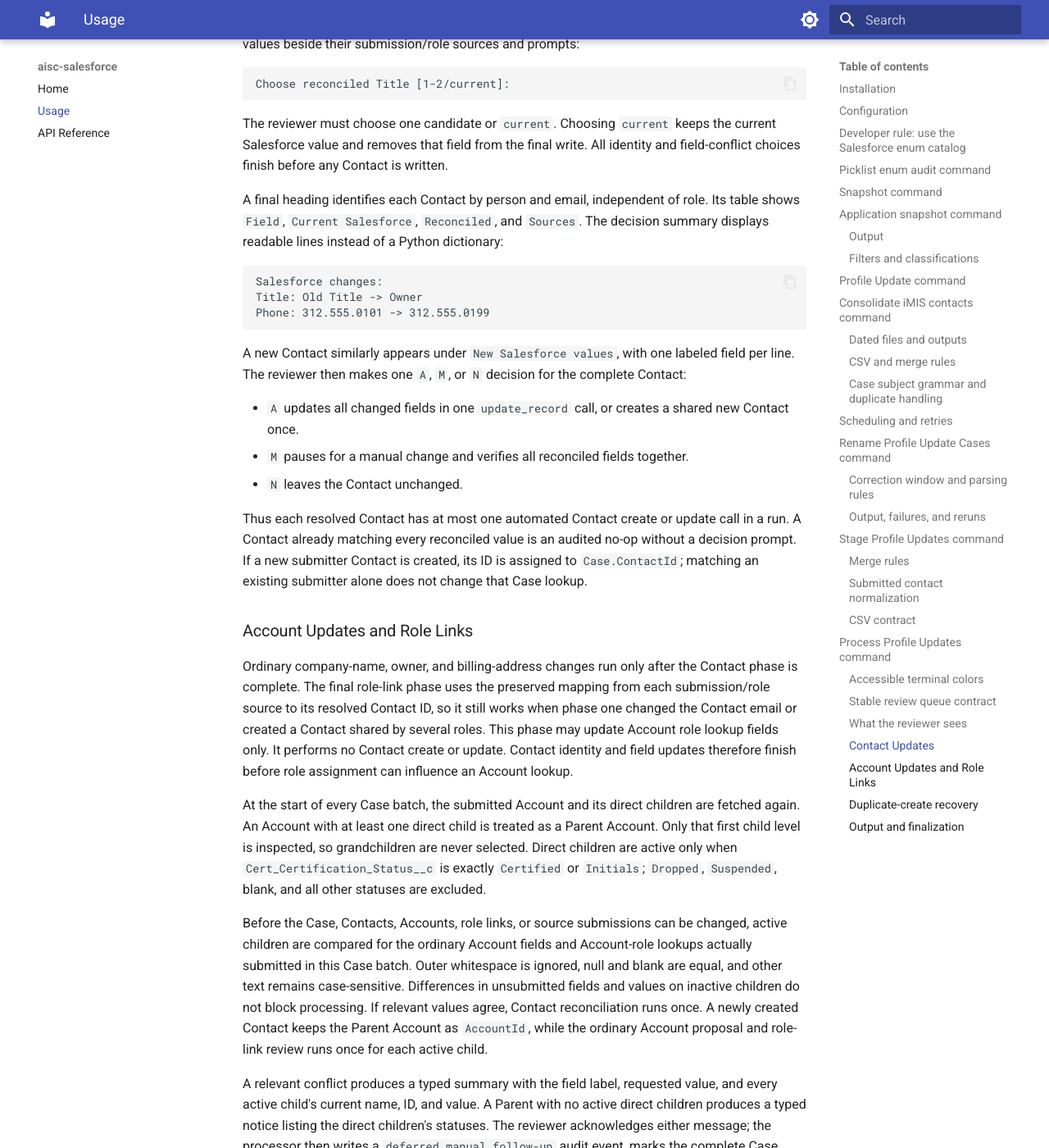
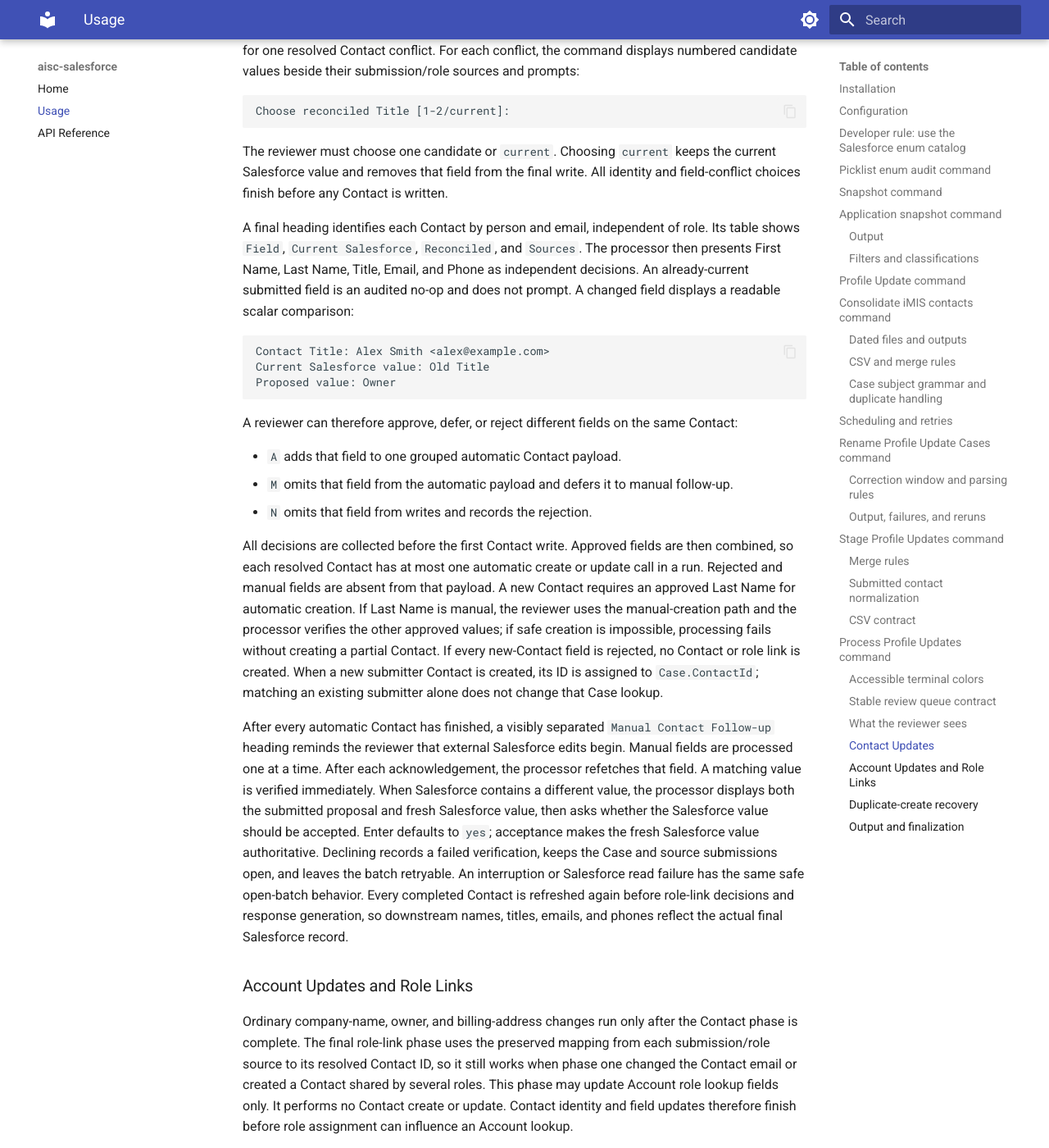
Before and after one commit to MauxBoyle/aisc-sf, an MkDocs documentation site: the page built from docs/usage.md, in a window 1280 px wide and 1400 px high, scrolled down 19730 px. Shown: the whole window at 82% size. Built offline with MkDocs 1.6.1 and Material for MkDocs 9.7.7, drawn with Linux system fonts in a browser that asks for light colours; some of the changed text lies outside the part shown.

Commit message:
Add per-field Contact review

````diff
--- a/docs/usage.md
+++ b/docs/usage.md
@@ -853,7 +853,7 @@
 | Shortcut | Complete phrase | Result |
 |---|---|---|
 | `A` | `apply automatically` | Update Salesforce with the proposed value |
-| `M` | `make manually` | Pause, refetch, and verify the reviewer’s Salesforce change |
+| `M` | `make manually` | Defer the field, then refetch and verify it during manual follow-up |
 | `N` | `will not be made` | Record the rejection without a Salesforce data change |
 
 Decision shortcuts and complete phrases are case-insensitive. The JSON Lines
@@ -866,8 +866,9 @@
 then prints and completes these ordered phases:
 
 1. `Contact Updates`
-2. `Account Updates`
-3. `Role Links`
+2. `Manual Contact Follow-up`
+3. `Account Updates`
+4. `Role Links`
 
 ### Contact Updates
 
@@ -906,29 +907,49 @@
 
 A final heading identifies each Contact by person and email, independent of
 role. Its table shows `Field`, `Current Salesforce`, `Reconciled`, and
-`Sources`. The decision summary displays readable lines instead of a Python
-dictionary:
+`Sources`. The processor then presents First Name, Last Name, Title, Email, and
+Phone as independent decisions. An already-current submitted field is an
+audited no-op and does not prompt. A changed field displays a readable scalar
+comparison:
 
 ```text
-Salesforce changes:
-Title: Old Title -> Owner
-Phone: 312.555.0101 -> 312.555.0199
+Contact Title: Alex Smith <alex@example.com>
+Current Salesforce value: Old Title
+Proposed value: Owner
 ```
 
-A new Contact similarly appears under `New Salesforce values`, with one
-labeled field per line. The reviewer then makes one `A`, `M`, or `N` decision
-for the complete Contact:
+A reviewer can therefore approve, defer, or reject different fields on the same
+Contact:
 
-- `A` updates all changed fields in one `update_record` call, or creates a
-  shared new Contact once.
-- `M` pauses for a manual change and verifies all reconciled fields together.
-- `N` leaves the Contact unchanged.
+- `A` adds that field to one grouped automatic Contact payload.
+- `M` omits that field from the automatic payload and defers it to manual
+  follow-up.
+- `N` omits that field from writes and records the rejection.
 
-Thus each resolved Contact has at most one automated Contact create or update
-call in a run. A Contact already matching every reconciled value is an audited
-no-op without a decision prompt. If a new submitter Contact is created, its ID
-is assigned to `Case.ContactId`; matching an existing submitter alone does not
-change that Case lookup.
+All decisions are collected before the first Contact write. Approved fields are
+then combined, so each resolved Contact has at most one automatic create or
+update call in a run. Rejected and manual fields are absent from that payload.
+A new Contact requires an approved Last Name for automatic creation. If Last
+Name is manual, the reviewer uses the manual-creation path and the processor
+verifies the other approved values; if safe creation is impossible, processing
+fails without creating a partial Contact. If every new-Contact field is
+rejected, no Contact or role link is created. When a new submitter Contact is
+created, its ID is assigned to `Case.ContactId`; matching an existing submitter
+alone does not change that Case lookup.
+
+After every automatic Contact has finished, a visibly separated `Manual Contact
+Follow-up` heading reminds the reviewer that external Salesforce edits begin.
+Manual fields are processed one at a time. After each acknowledgement, the
+processor refetches that field. A matching value is verified immediately. When
+Salesforce contains a different value, the processor displays both the
+submitted proposal and fresh Salesforce value, then asks whether the Salesforce
+value should be accepted. Enter defaults to `yes`; acceptance makes the fresh
+Salesforce value authoritative. Declining records a failed verification, keeps
+the Case and source submissions open, and leaves the batch retryable. An
+interruption or Salesforce read failure has the same safe open-batch behavior.
+Every completed Contact is refreshed again before role-link decisions and
+response generation, so downstream names, titles, emails, and phones reflect
+the actual final Salesforce record.
 
 ### Account Updates and Role Links
 
@@ -1034,19 +1055,24 @@
 Contact audit objects include classification, comparison key, candidates,
 selected Contact, reason, confidence, and warnings. Every field-conflict
 selection is an explicit event that records the candidate values and their
-sources. A single aggregate Contact create/update event records the final field
-dictionary and every source submission ID for that Contact. The dictionary is
-kept in JSON for machine-readable auditing; the interactive comparison uses the
-readable field lines shown above. Operator identity selections, duplicate
-recovery, ignored entries, Case Contact assignment, and later Account-role
-assignments are separate, immediately flushed events.
+sources. The final Contact outcome is stored per Salesforce field, even though
+approved fields share one automatic write. Each field result records its full
+decision phrase, submitted `proposed_value`, and authoritative `final_value`.
+For ordinary applied, rejected, and no-op results this remains backward
+compatible with the proposal or original value; for an accepted manual
+override, `final_value` preserves the fresh Salesforce value separately from
+the submission. Contact queue entries transition independently while queue
+schema version `1` and its stable field IDs remain unchanged. Operator identity
+selections, duplicate recovery, ignored entries, Case Contact assignment, and
+later Account-role assignments are separate, immediately flushed events.
 
-On interruption, an unrelated Salesforce failure, or a manual value that does not verify,
-the audit is flushed, unfinalized source Profile Updates stay open, the Case is
-kept Pending, and the command exits nonzero. Retry with `review SESSION_ID` to
-reload the saved artifacts and refresh only the captured records. Values
-applied before the interruption are fetched again and recorded as no-ops, so
-they are not applied or emailed twice.
+On interruption, an unrelated Salesforce failure, a failed manual read, or a
+differing manual value that the reviewer declines, the audit is flushed,
+unfinalized source Profile Updates stay open, the Case is kept Pending, and the
+command exits nonzero. Retry with `review SESSION_ID` to reload the saved
+artifacts and refresh only the captured records. Values applied before the
+interruption are fetched again and recorded as no-ops, so they are not applied
+or emailed twice.
 
 `Q` or `Quit` is different from an error or keyboard interruption. It writes a
 `stopped early` audit event, keeps the current Case Pending, leaves that Case's
````
Also changed, not shown: other parts of docs/usage.md (+1 -1 lines), README.md (+24 -21 lines), 3 other files.
